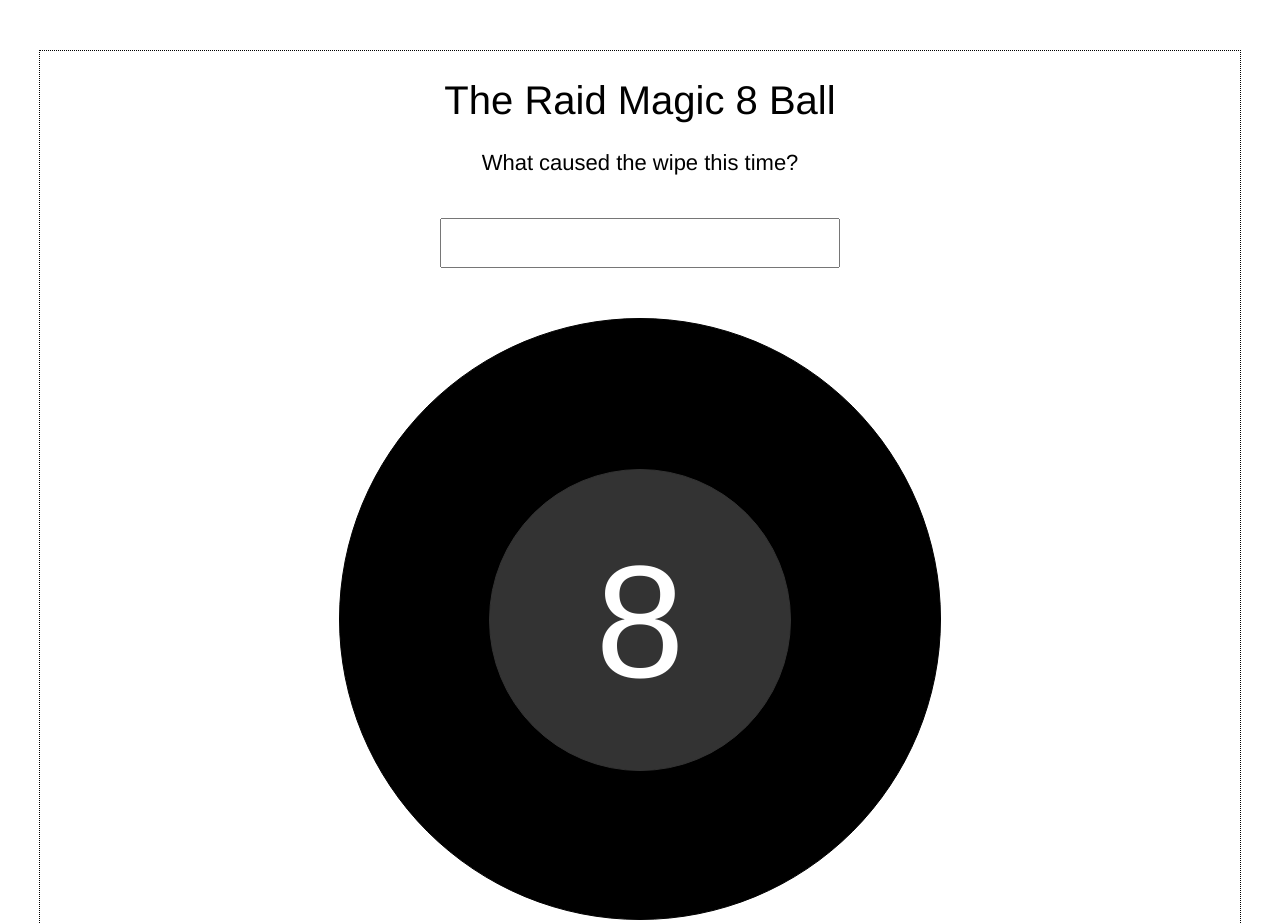
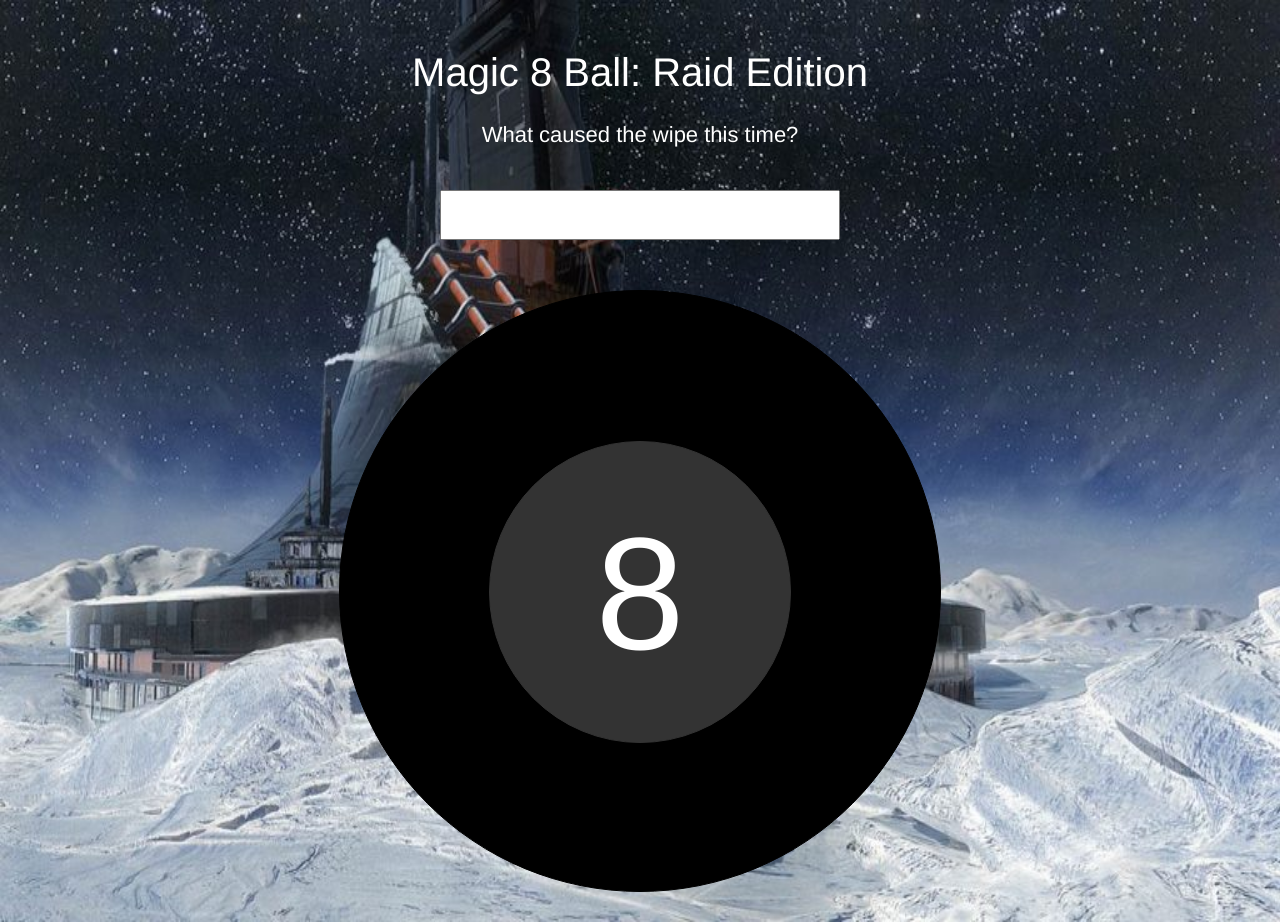
Before and after one commit to SnowZelli/magic-8-ball-raid-edition, a plain HTML site: page index.html in a window 1280 px wide. Shown: the top 923 px of the page. Drawn offline with Linux system fonts and the light colour scheme; files whose address does not match are found by name.

Commit message:
cleaned up styles and folders

```diff
--- a/styles.css
+++ b/css/styles.css
@@ -1,12 +1,19 @@
 h1 {
-    font-weight: 100; font-size: 2.5em;
-    }
+    font-weight: 100;
+    font-size: 2.5em;
+    color: white;
+}
+
+body{
+    background-image: url("../magic-8-ball-raid-day/imgs/D2\ Crypt.jpg");
+    background-repeat: no-repeat;
+    background-size: 100% 100%;
+}
 
 #content {
     width: 1200px;
     margin: 0 auto;
     margin-top: 50px;
-    border: 1px dotted black;
     text-align: center;
     font-family: 'Helvetica Neue', arial;
     font-weight: 100;
@@ -54,4 +61,5 @@ p#answer {
 
 #info {
     font-size: 22px;
+    color: white;
 }
--- a/index.html
+++ b/index.html
@@ -1,11 +1,11 @@
 <html>
  <head>
   <title>Magic 8 Ball</title>
-  <link rel="stylesheet" href="styles.css">
+  <link rel="stylesheet" href="./css/styles.css">
  </head>
  <body>
   <div id="content">
-    <h1>The Raid Magic 8 Ball</h1>
+    <h1>Magic 8 Ball: Raid Edition</h1>
     <p id="info">What caused the wipe this time?</p>
     <input type="text" id="question" />
     <div id="eight-ball" class="eight-ball">
@@ -16,6 +16,6 @@
     </div>
   </div>
 
-  <script src="script.js"></script>
+  <script src="./scripts/script.js"></script>
  </body>
 </html>
```
Also changed, not shown: imgs/D2 Crypt.jpg (added), scripts/script.js (renamed from script.js), 1 other file.
